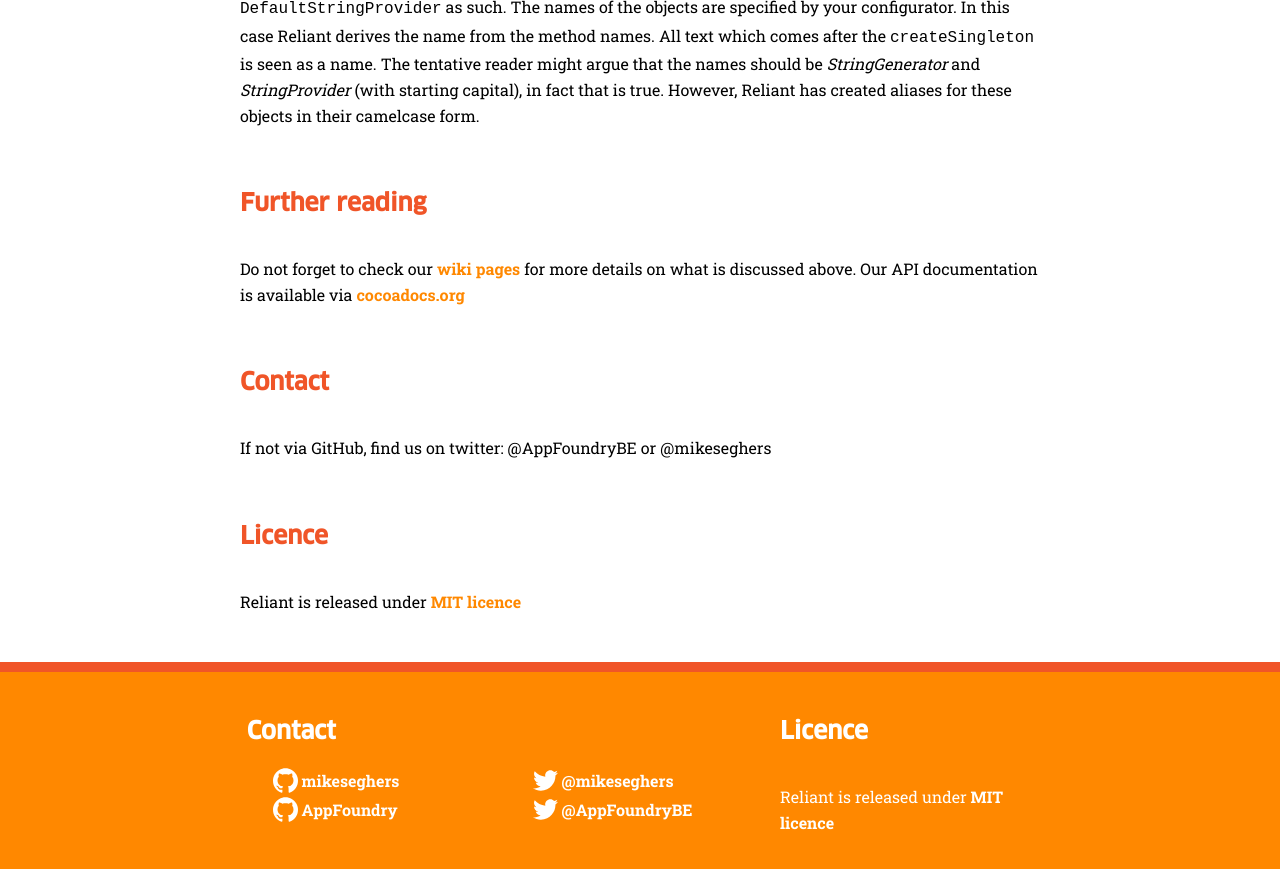
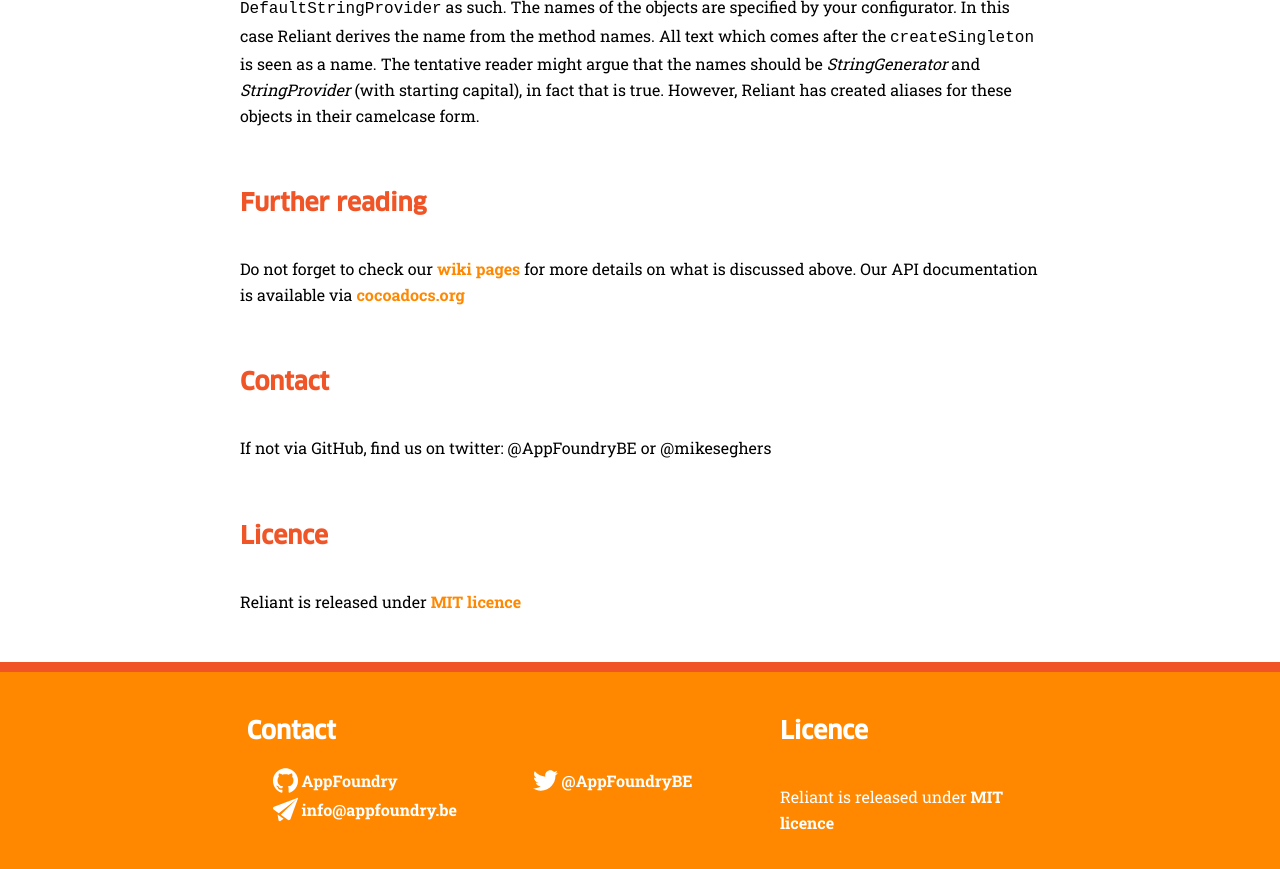
Before and after one commit to appfoundry/Reliant, a Jekyll site: the page built from index.md, in a window 1280 px wide and 900 px high, scrolled down 3630 px. Shown: the top 869 px of the window. Built offline with Jekyll 4.4.1, drawn with Linux system fonts in a browser that asks for light colours; Markdown is read by kramdown in place of the engine named in the settings.

```diff
--- a/_includes/footer.html
+++ b/_includes/footer.html
@@ -4,22 +4,6 @@
     <section class="contact">
       <h2>Contact</h2>
 
-      <div>
-        <a href="https://github.com/mikeseghers">
-          <svg>
-            <use xlink:href="#github"/>
-          </svg>
-          <span>mikeseghers</span>
-        </a>
-      </div>
-      <div>
-        <a href="https://twitter.com/mikeseghers">
-          <svg>
-            <use xlink:href="#twitter"/>
-          </svg>
-          <span>@mikeseghers</span>
-        </a>
-      </div>
       <div>
         <a href="https://github.com/appfoundry">
           <svg>
@@ -36,6 +20,14 @@
           <span>@AppFoundryBE</span>
         </a>
       </div>
+      <div>
+        <a href="mailto:info@appfoundry.be">
+          <svg>
+              <use xlink:href="#mail"/>
+          </svg>
+          <span>info@appfoundry.be</span>
+        </a>
+      </div>
     </section>
 
     <section class="licence">
```
Also changed, not shown: _includes/svg.svg.
